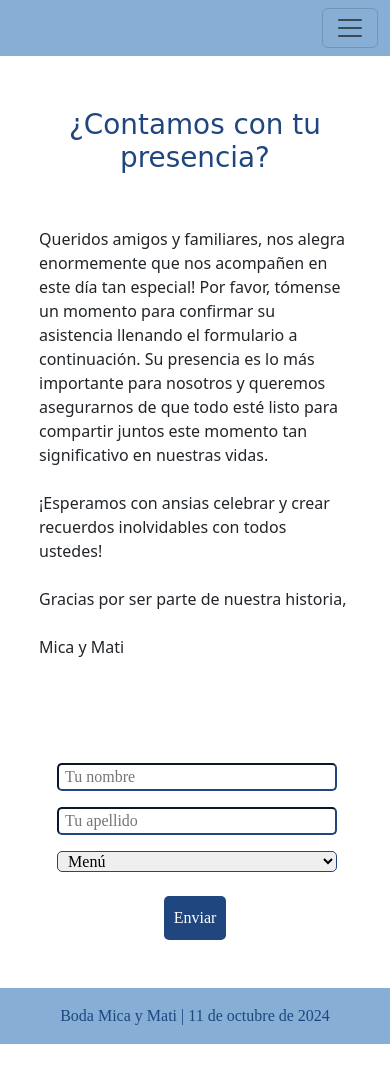
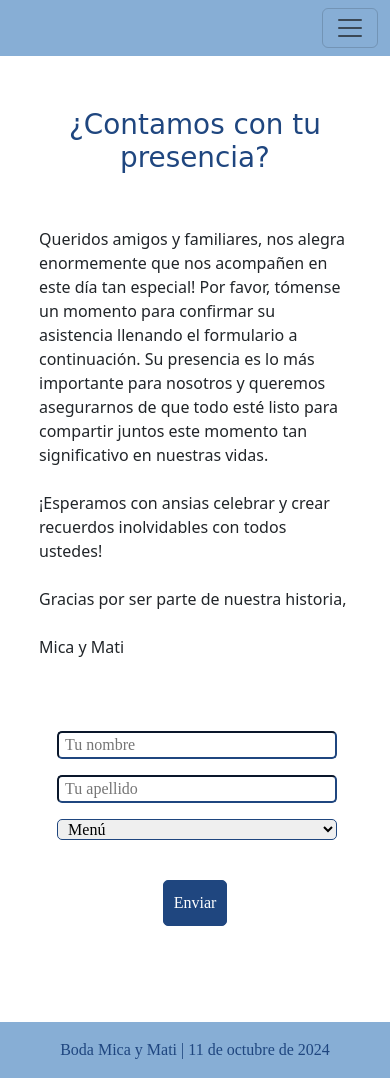
Before and after one commit to MicaelaPerusso/desarrollo-web-coder, a plain HTML site: page html/confirmarasistencia.html in a window 390 px wide. Before the commit the page ends 1044 px from the top, so only its background shows below. Drawn offline with nearby package versions, Linux system fonts and the light colour scheme.

Commit message:
responsive y hovers

```diff
--- a/html/confirmarasistencia.html
+++ b/html/confirmarasistencia.html
@@ -69,7 +69,7 @@
                         <option value="">Infantil</option>
                     </select>
                 </div>
-                <p class="boton-form">Enviar</p>
+                <p class="boton btn">Enviar</p>
             </form>
         </section>
     </main>
--- a/scss/_cards-mapa-botones.scss
+++ b/scss/_cards-mapa-botones.scss
@@ -14,12 +14,14 @@
         text-decoration: none;
         margin-top: 2rem;
         color: white;
+        &:hover {background-color: #2d5fa8 !important;}
 }
 
 .btn {
         background-color: $color-azul;
         border-color: $color-azul;
         font-family: "Lora", serif;
+        &:hover {background-color: #2d5fa8 !important;}
 }
 
 .card-img-top  {
--- a/scss/_formulario.scss
+++ b/scss/_formulario.scss
@@ -2,7 +2,8 @@
     display: flex;
     flex-direction: column;
     align-items: center;
-    margin-top: 5rem;
+    margin-top: 3rem;
+    margin-bottom: 5rem;
     .input {
         border-color: $color-azul;
         border-radius: 5px;
@@ -11,15 +12,4 @@
         font-family: "Lora", serif;
         padding-left: 2%;
     }
-    .boton-form {
-        background-color: $color-azul;
-        border-color: $color-azul;
-        font-family: "Lora", serif;
-        padding: 10px;
-        border-radius: 5px;
-        text-decoration: none;
-        margin-top: 1rem;
-        color: white;
-        margin-bottom: 3rem;
-    }
 }
--- a/scss/_mediaquieres.scss
+++ b/scss/_mediaquieres.scss
@@ -64,6 +64,11 @@
         flex-direction: column;
         align-items: center;
     }
+    .grid-container-historia {
+        display: flex;
+        flex-direction: column;
+        align-items: center;
+    }
 }
 
 
```
Also changed, not shown: css/style.css, 1 other file.
